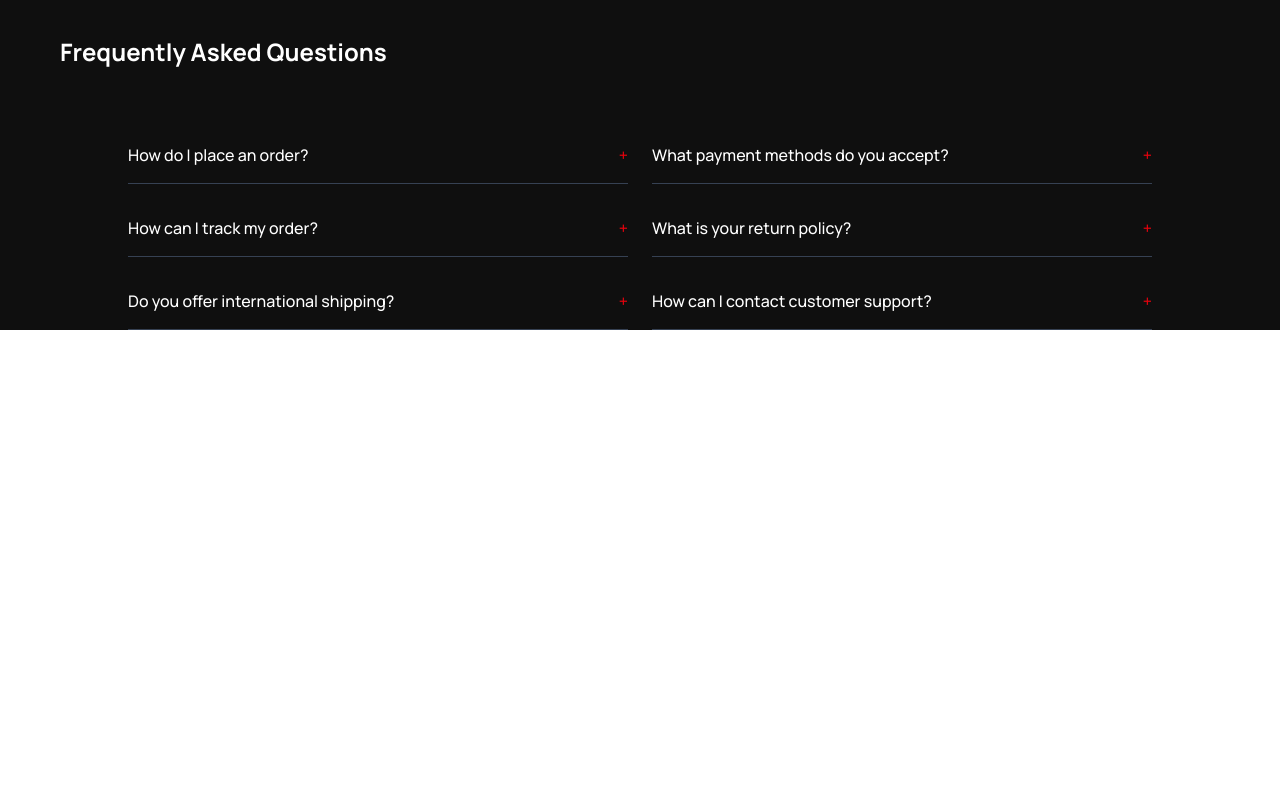
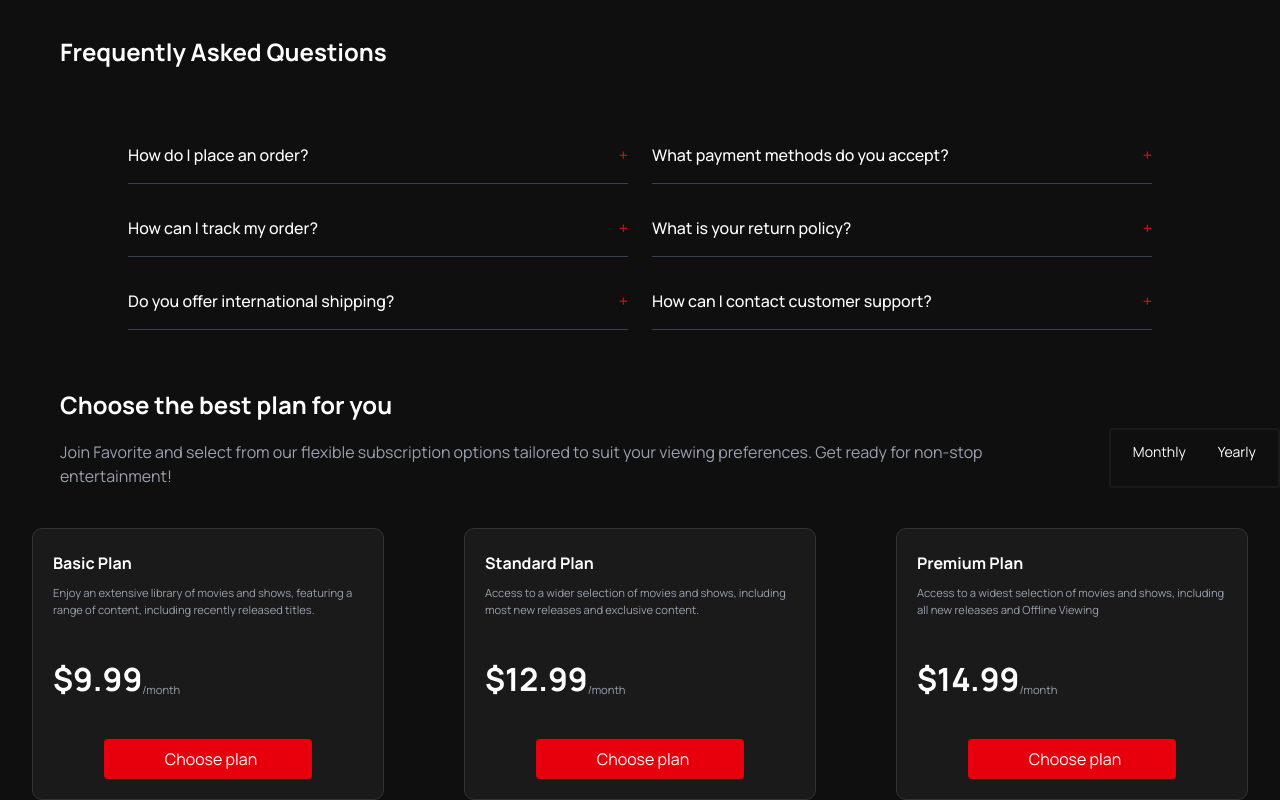
Before and after one commit to LucasSpagnoli/streaming, a Next.js app: page / in a window 1280 px wide. Shown: the part 1530-2330 px from the top of the page. Before the commit the page ends 1860 px from the top, so only its background shows below. Built offline with nearby package versions, Linux system fonts and the light colour scheme.

Commit message:
buy plans

```diff
--- a/app/globals.css
+++ b/app/globals.css
@@ -29,8 +29,13 @@ body {
 
 .link-hover:hover {
     background-color: var(--gray);
-    transition: all 0.2s ease;
+    transition: all 0.2s ease-in-out;
     border-radius: 3px;
+}
+
+.link-hover {
+    background-color: var(--black);
+    transition: all 0.2s ease-in-out;
 }
 
 .bg-customGray {
--- /dev/null
+++ b/components/landing/components/ctaButton.tsx
@@ -0,0 +1,17 @@
+import {Play} from "lucide-react";
+
+type CTAButtonProps = {
+    play: boolean;
+    text: string;
+}
+
+const CTAButton = ({play, text}: CTAButtonProps) => {
+    return (
+        <button className={"bg-red-600 mt-10 rounded text-white w-52 flex p-2 justify-center self-center"}>
+            {play && <Play fill={"white"} width={15}/>}
+            <p className={"indent-1.5"}>{text}</p>
+        </button>
+    )
+}
+
+export default CTAButton;
--- a/components/landing/components/faq/questionCard.tsx
+++ b/components/landing/components/faq/questionCard.tsx
@@ -1,4 +1,7 @@
+"use client"
+
 import React, {useState} from 'react';
+import {motion, AnimatePresence} from 'framer-motion'
 
 type questionCardProps = {
     question: string;
@@ -14,14 +17,22 @@ const QuestionCard = ({question, answer}: questionCardProps) => {
             <button className="w-full py-4 text-left flex justify-between items-center text-white font-medium"
                     onClick={() => setIsOpen(!isOpen)}>
                 <span>{question}</span>
-                <span className="text-red-600">{isOpen ? '-' : '+'}</span>
+                <motion.span animate={{rotate: isOpen ? 405 : 0}} transition={{duration: 0.6, ease: "easeInOut"}} className="text-red-600">
+                    +
+                </motion.span>
             </button>
-
-            {isOpen && (
-                <p className="pb-4 text-gray-400 text-sm leading-relaxed">
-                    {answer}
-                </p>
-            )}
+            <AnimatePresence>
+                {isOpen &&
+                    (<motion.div initial={{height: 0, opacity: 0}} animate={{height: "auto", opacity: 1}}
+                                 exit={{height: 0, opacity: 0}}
+                                 transition={{duration: 0.3, ease: "easeInOut"}}
+                                 className={"overflow-hidden"}>
+                        <p className="pb-4 text-gray-400 text-sm leading-relaxed">
+                            {answer}
+                        </p>
+                    </motion.div>)
+                }
+            </AnimatePresence>
         </li>
 
     );
--- /dev/null
+++ b/components/landing/components/planCard.tsx
@@ -0,0 +1,26 @@
+import {JSX} from "react";
+import CTAButton from "@/components/landing/components/ctaButton";
+
+type OpinionCardProps = {
+    plan: string;
+    text: string;
+    price: number;
+    monthly: boolean;
+};
+
+const PlanCard = ({plan, text, price, monthly}: OpinionCardProps): JSX.Element => {
+    return (
+        // TODO: sombras
+        <div className={"w-88 h-68 border-lightGray bg-customGray p-3 px-5 flex flex-col"}>
+            <h3 className={"text-[1rem] mt-3 font-bold text-white leading-tight flex items-center"}>{plan}</h3>
+            <p className={"text-gray-400 mt-3 text-[0.7rem]"}>{text}</p>
+            <div className={"flex mt-10"}>
+                <h1 className={"text-[2rem] font-bold text-white leading-tight flex items-center"}>${price}</h1>
+                <p className={"text-gray-400 text-[0.7rem] self-end"}>{monthly ? "/month" : "/year"}</p>
+            </div>
+            <CTAButton play={false} text={"Choose plan"}/>
+        </div>
+    )
+}
+
+export default PlanCard
--- a/components/landing/features.tsx
+++ b/components/landing/features.tsx
@@ -1,10 +1,15 @@
 import {Play} from "lucide-react";
 import OpinionCard from "@/components/landing/components/opinionCard";
 import FaqFeature from "@/components/landing/components/faq/faqFeature";
+import NavLink from "@/components/navLink";
+import PlanCard from "@/components/landing/components/planCard";
+import CTAButton from "@/components/landing/components/ctaButton";
 
 const Features = () => {
+    // TODO: Fazer versão pra celular (responsividade)
     return (
         <section className={"bg-dark"}>
+            {/*CTA*/}
             <article className={"flex flex-col items-center justify-center"}>
                 <h2 className={"text-4xl mt-15 font-bold text-white leading-tight"}>Your Favorite Streaming
                     Experience</h2>
@@ -17,10 +22,10 @@ const Features = () => {
                     You can also create your own watchlist, so you can easily find the content you want to watch.</p>
 
                 {/*TODO: Mudar design e atribuir função*/}
-                <button className={"bg-red-600 mt-10 rounded text-white w-52 flex p-2 justify-center"}><Play
-                    fill={"white"} width={15}/> <p className={"indent-1.5"}>Start Watching now</p></button>
+                <CTAButton play={true} text={"Start Watching Now"}/>
             </article>
 
+            {/*Opinions*/}
             <article>
                 <h2 className={"text-2xl m-10 font-bold text-white leading-tight"}>What they say about us</h2>
                 <div className={"flex justify-center -ml-20"}>
@@ -30,7 +35,34 @@ const Features = () => {
                 </div>
             </article>
 
+            {/*FAQ*/}
             <FaqFeature/>
+
+            {/**/}
+            <article className={"flex flex-col"}>
+                <h2 className={"text-2xl m-15 font-bold text-white leading-tight"}>
+                    Choose the best plan for you
+                </h2>
+
+                <section className={"flex"}>
+                    <p className={"text-gray-400 text-md ml-15 -mt-10"}>Join Favorite and select from our flexible
+                        subscription options tailored to suit your viewing preferences. Get ready for non-stop
+                        entertainment!</p>
+                    {/*TODO: fazer clickable e pôr função de mudar os planos*/}
+                    <div className={"bg-dark border-darkGray -mt-13 ml-8"}>
+                        <ul className={"flex p-1.5"}>
+                            <li className={`block list-none text-white text-sm px-4 py-1.5 link-hover`}>Monthly</li>
+                            <li className={`block list-none text-white text-sm px-4 py-1.5 link-hover`}>Yearly</li>
+                        </ul>
+                    </div>
+                </section>
+
+                <div className={"flex justify-center mt-10 gap-20"}>
+                    <PlanCard plan={"Basic Plan"} text={"Enjoy an extensive library of movies and shows, featuring a range of content, including recently released titles."} price={9.99} monthly={true}/>
+                    <PlanCard plan={"Standard Plan"} text={"Access to a wider selection of movies and shows, including most new releases and exclusive content."} price={12.99} monthly={true}/>
+                    <PlanCard plan={"Premium Plan"} text={"Access to a widest selection of movies and shows, including all new releases and Offline Viewing"} price={14.99} monthly={true}/>
+                </div>
+            </article>
 
         </section>
     )
--- a/components/landing/hero.tsx
+++ b/components/landing/hero.tsx
@@ -3,6 +3,7 @@ import {ChevronLeft, ChevronRight} from "lucide-react";
 
 const Hero = () => {
     return (
+        // TODO: Precisa fazer todo o design com a api do TMDB
         <section className="relative w-full min-h-screen flex items-center overflow-hidden">
             <div className="absolute inset-0 flex -z-10">
                 <div className="w-3/5 h-full bg-hill"/>
--- a/package.json
+++ b/package.json
@@ -9,6 +9,7 @@
     "lint": "eslint"
   },
   "dependencies": {
+    "framer-motion": "^12.30.0",
     "lucide-react": "^0.563.0",
     "next": "16.1.4",
     "react": "19.2.3",
```
Also changed, not shown: 1 other file (tests, documents, lock files or other folders).
